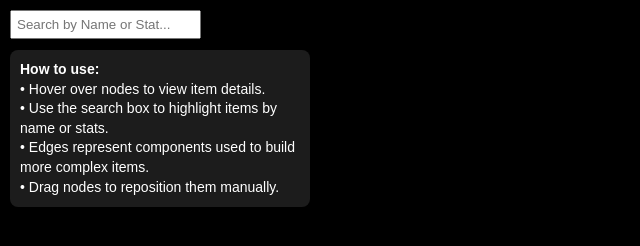
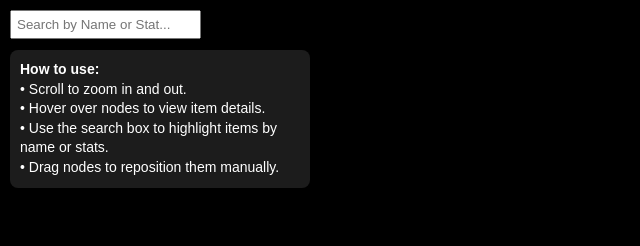
Before and after one commit to Roulette36/rise-item-visualizer, a plain HTML site: page index.html in a window 1280 px wide. Shown: the whole page, without its empty margins (0-640 px from the left). Drawn offline with nearby package versions, Linux system fonts and the light colour scheme.

Commit message:
Update instructions text

```diff
--- a/index.html
+++ b/index.html
@@ -1367,9 +1367,9 @@
         <input id="input" type="text" placeholder="Search by Name or Stat..." />
         <div id="instructions">
             <strong>How to use:</strong><br>
+            • Scroll to zoom in and out.<br>
             • Hover over nodes to view item details.<br>
             • Use the search box to highlight items by name or stats.<br>
-            • Edges represent components used to build more complex items.<br>
             • Drag nodes to reposition them manually.
         </div>
         <script>
```
